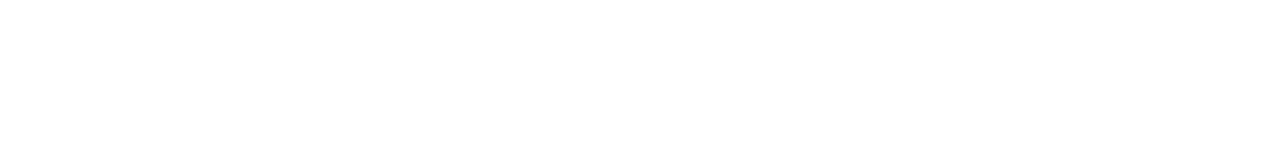
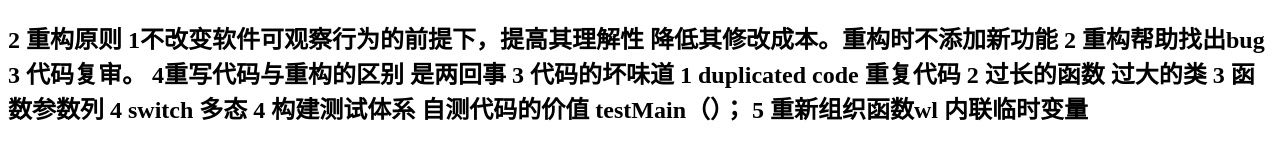
Before and after one commit to guosen/code, a plain HTML site: page androidBase.html in a window 1280 px wide. Drawn offline with Linux system fonts and the light colour scheme.

Commit message:
修改页面

```diff
--- a/androidBase.html
+++ b/androidBase.html
@@ -5,5 +5,21 @@
 		<title></title>
 	</head>
 	<body>
+		<h2>
+		2 重构原则
+  1不改变软件可观察行为的前提下，提高其理解性 降低其修改成本。重构时不添加新功能
+  2 重构帮助找出bug
+  3 代码复审。
+  4重写代码与重构的区别 是两回事
+3 代码的坏味道
+  1 duplicated code 重复代码
+  2 过长的函数 过大的类
+  3 函数参数列
+  4 switch  多态
+4 构建测试体系
+  自测代码的价值 testMain（）；
+5 重新组织函数wl
+  内联临时变量
+  </h2>
 	</body>
 </html>
```
Also changed, not shown: index.html (+1 -1 lines).
